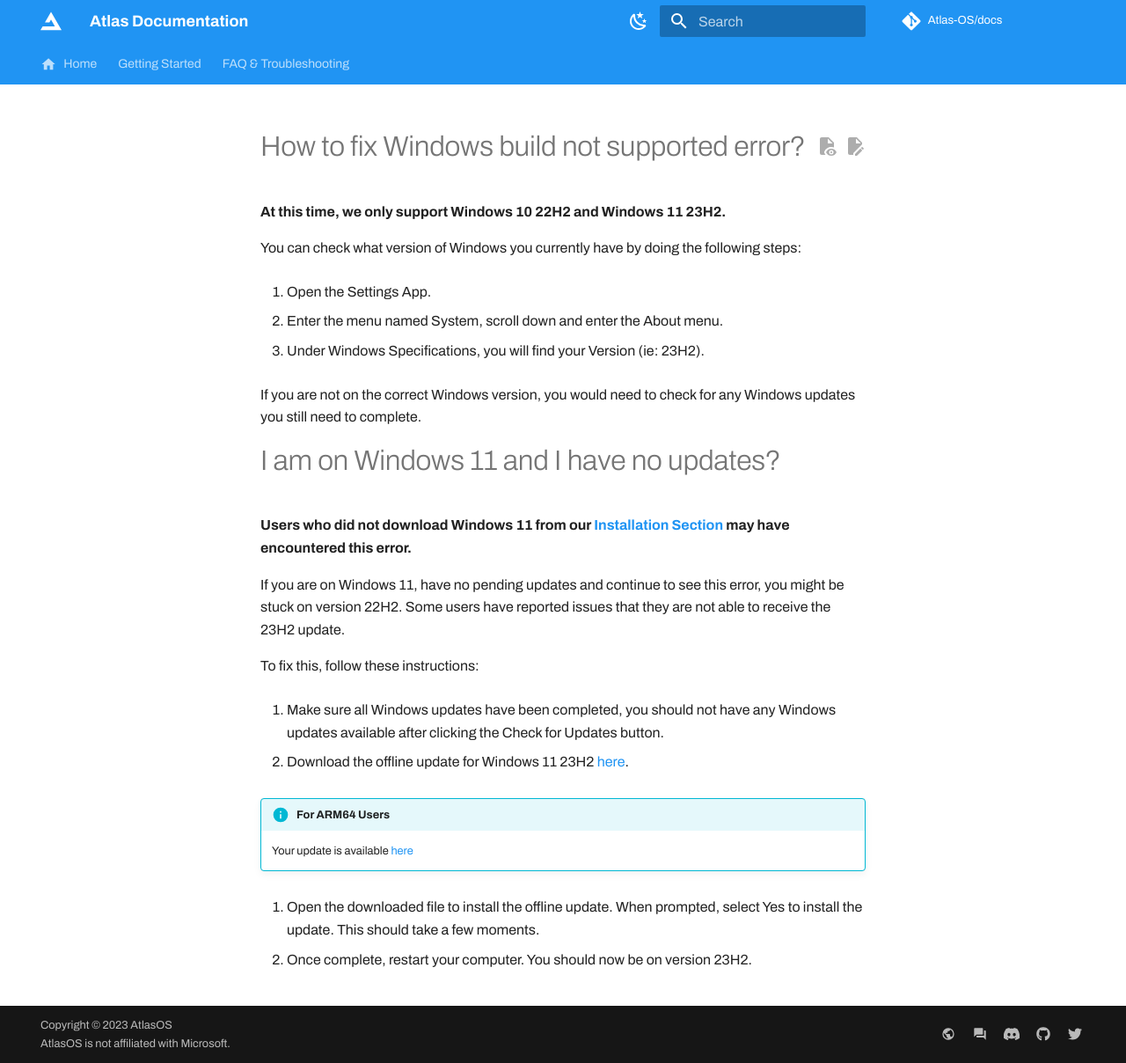
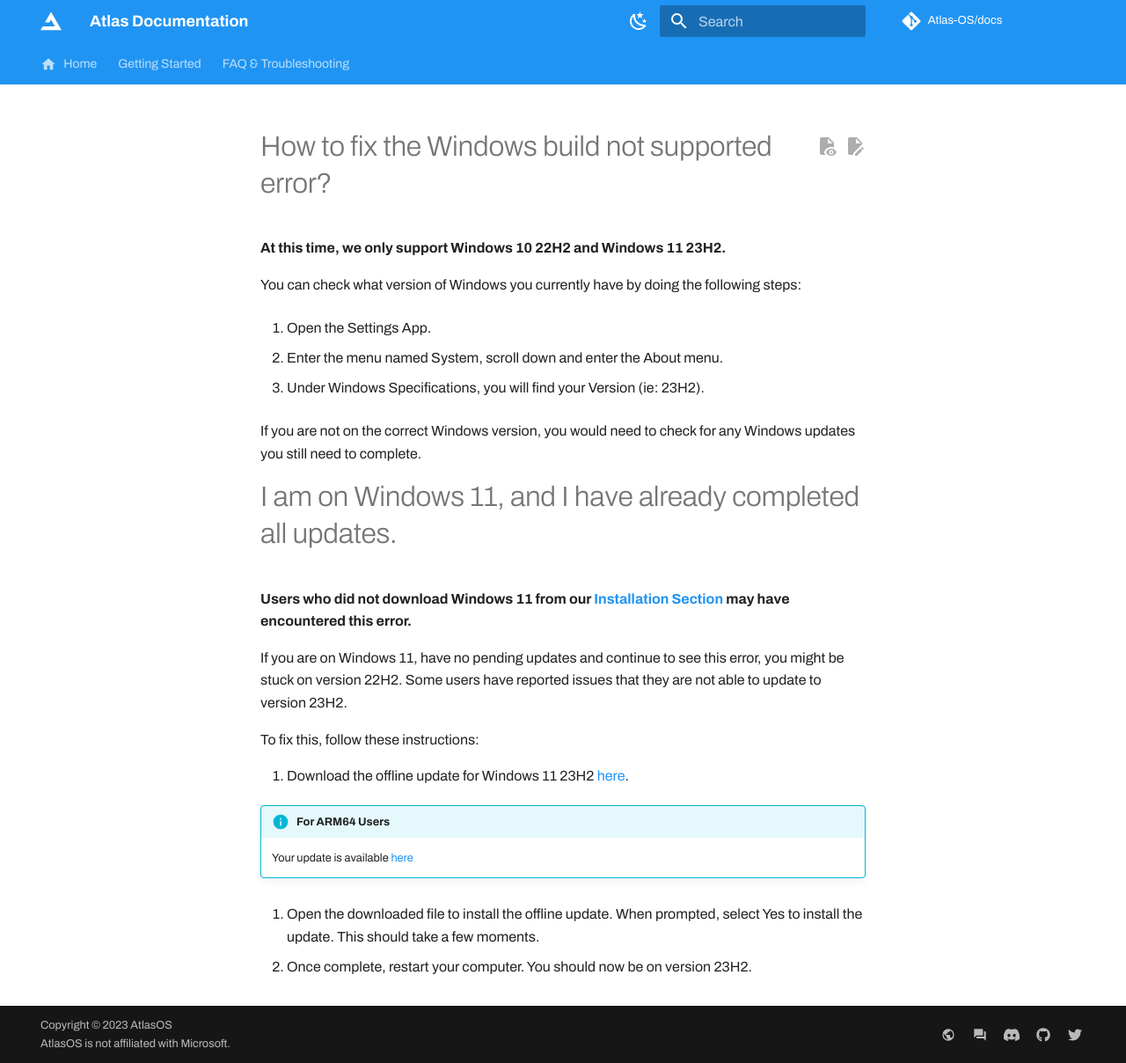
Before and after one commit to Atlas-OS/docs, an MkDocs documentation site: the page built from docs/faq-and-troubleshooting/common-questions/build-not-supported.md, in a window 1280 px wide and 1208 px high. Shown: the whole window at 88% size. Built offline with MkDocs 1.6.1 and Material for MkDocs 9.7.7, drawn with Linux system fonts in a browser that asks for light colours; some web fonts are replaced; comment, search, counter and statistics services are not loaded.

Commit message:
Fix: Wording in Unsupported Build FAQ

```diff
--- a/docs/faq-and-troubleshooting/common-questions/build-not-supported.md
+++ b/docs/faq-and-troubleshooting/common-questions/build-not-supported.md
@@ -17,21 +17,19 @@ You can check what version of Windows you currently have by doing the following
 
 If you are not on the correct Windows version, you would need to check for any Windows updates you still need to complete.
 
-# I am on Windows 11 and I have no updates?
+# I am on Windows 11, and I have already completed all updates.
 
 **Users who did not download Windows 11 from our [Installation Section](../../getting-started/installation.md#material-disc-download-an-iso) may have encountered this error.**
 
-If you are on Windows 11, have no pending updates and continue to see this error, you might be stuck on version 22H2. Some users have reported issues that they are not able to receive the 23H2 update.
+If you are on Windows 11, have no pending updates and continue to see this error, you might be stuck on version 22H2. Some users have reported issues that they are not able to update to version 23H2.
 
 To fix this, follow these instructions:
 
-1. Make sure all Windows updates have been completed, you should not have any Windows updates available after clicking the Check for Updates button.
-
-2. Download the offline update for Windows 11 23H2 [here](https://catalog.sf.dl.delivery.mp.microsoft.com/filestreamingservice/files/caa3ff4a-6420-4341-aeae-33b2d7f463be/public/windows11.0-kb5027397-x64_3a9c368e239bb928c32a790cf1663338d2cad472.msu).
+1. Download the offline update for Windows 11 23H2 [here](https://catalog.sf.dl.delivery.mp.microsoft.com/filestreamingservice/files/caa3ff4a-6420-4341-aeae-33b2d7f463be/public/windows11.0-kb5027397-x64_3a9c368e239bb928c32a790cf1663338d2cad472.msu).
 
 !!! info "For ARM64 Users"
     Your update is available [here](https://catalog.sf.dl.delivery.mp.microsoft.com/filestreamingservice/files/c29dd4ea-7f6a-4636-a991-29ba8ae70658/public/windows11.0-kb5027397-arm64_bacb74fba9077a5b7ae2f74a3ebb0b506f9708f3.msu)
 
-3. Open the downloaded file to install the offline update. When prompted, select Yes to install the update. This should take a few moments.
+2. Open the downloaded file to install the offline update. When prompted, select Yes to install the update. This should take a few moments.
 
-4. Once complete, restart your computer. You should now be on version 23H2.
+3. Once complete, restart your computer. You should now be on version 23H2.
```
Also changed, not shown: other parts of docs/faq-and-troubleshooting/common-questions/build-not-supported.md (+2 -2 lines).
